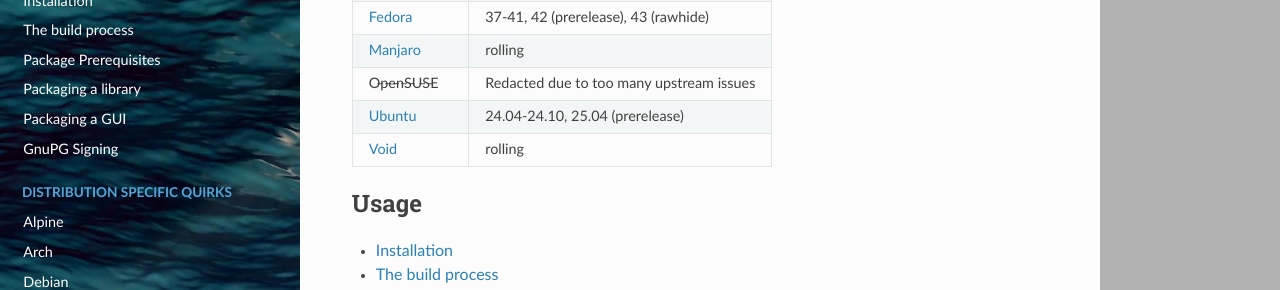
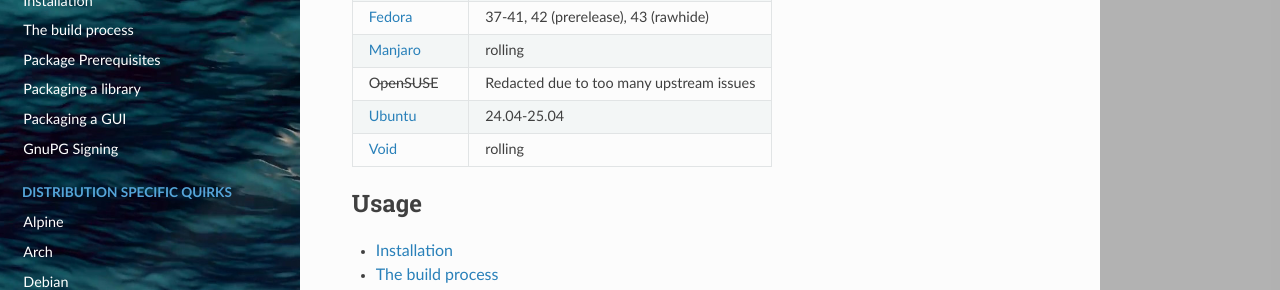
Before and after one commit to bwoodsend/polycotylus, a Sphinx documentation site: the page built from docs/source/index.rst, in a window 1280 px wide and 900 px high, scrolled down 1207 px. Shown: the part 151-441 px from the top of the window. Built offline with Sphinx 7.4.7 and the Read the Docs theme 3.1.0, drawn with Linux system fonts in a browser that asks for light colours; pages that are not in the unit, such as notebooks, are missing from menus.

Commit message:
Promote Ubuntu 25.04 to non-prerelease (docs change only)

```diff
--- a/README.rst
+++ b/README.rst
@@ -73,7 +73,7 @@
 Fedora_        37-41, 42 (prerelease), 43 (rawhide)
 Manjaro_       rolling
 O̶p̶e̶n̶S̶U̶S̶E       Redacted due to too many upstream issues
-Ubuntu_        24.04-24.10, 25.04 (prerelease)
+Ubuntu_        24.04-25.04
 Void_          rolling
 =============  ===========================================
 
--- a/docs/source/ubuntu.rst
+++ b/docs/source/ubuntu.rst
@@ -21,7 +21,7 @@
 
 * ``polycotylus ubuntu:24.04`` for Noble Numbat (long term support, default) or Linux Mint 22
 * ``polycotylus ubuntu:24.10`` for Oracular Oriole (interim release)
-* ``polycotylus ubuntu:25.04`` for Plucky Puffin (interim prerelease)
+* ``polycotylus ubuntu:25.04`` for Plucky Puffin (interim release)
 
 No earlier versions of Ubuntu are supported.
 
```
